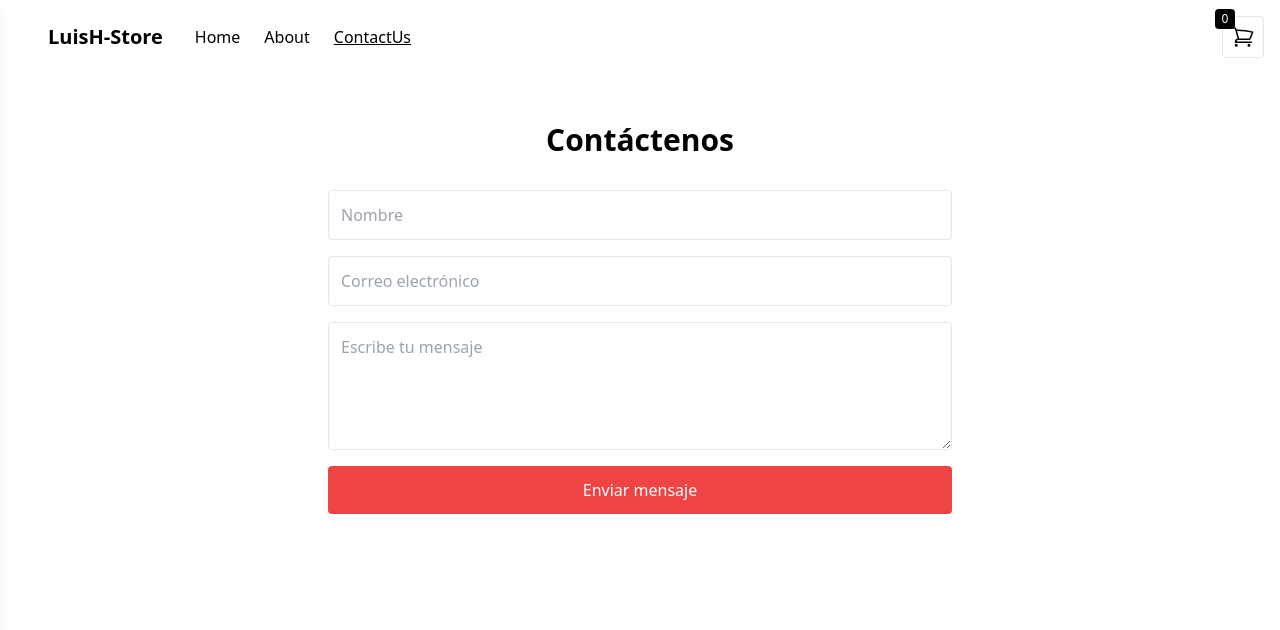
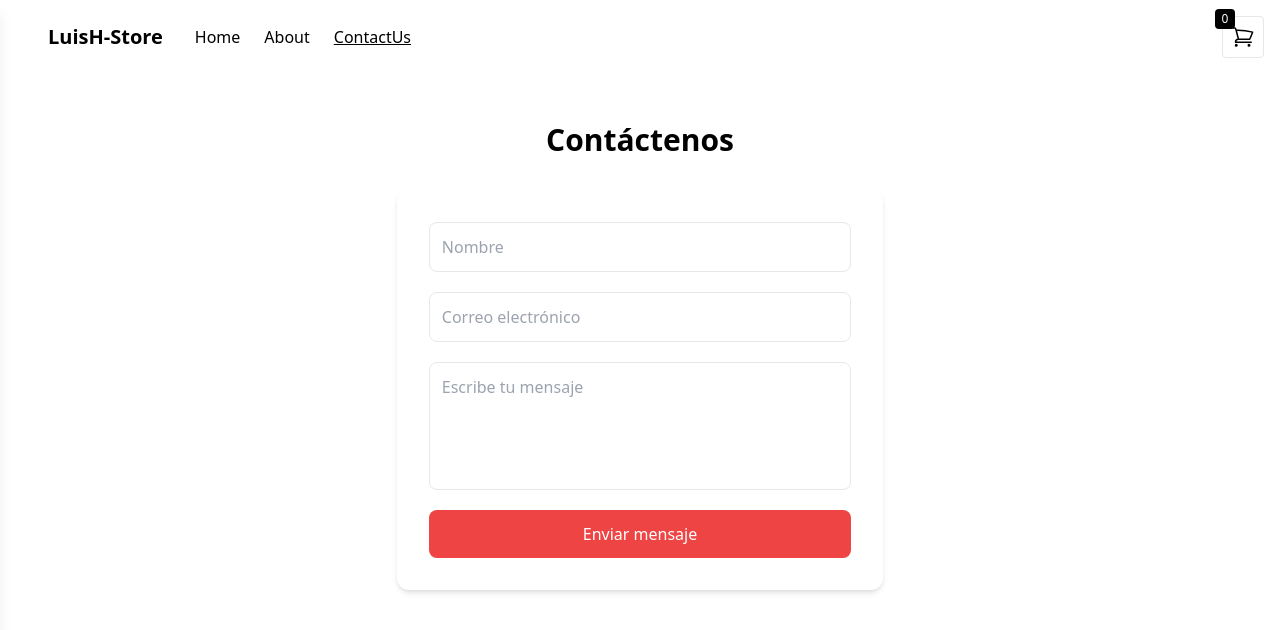
Before and after one commit to ZapataLuisH/luish_store, an Angular app: page /contacto in a window 1280 px wide. Shown: the top 630 px of the page. Built offline with nearby package versions, Linux system fonts and the light colour scheme.

Commit message:
Form contact us fixed

```diff
--- a/src/app/domains/info/pages/contact/contact.component.html
+++ b/src/app/domains/info/pages/contact/contact.component.html
@@ -1,12 +1,17 @@
-<section class="max-w-2xl mx-auto py-12 px-6">
+<section class="w-full flex justify-center py-12 px-4 sm:px-6 lg:px-8">
+  <div class="w-full sm:w-4/5 md:w-2/3 lg:w-1/2 xl:w-2/5">
+
     <h1 class="text-3xl font-bold mb-8 text-center">
       Contáctenos
     </h1>
 
     <form
-    name="contact" netlify class="flex flex-col gap-4"
+      name="contact"
+      method="POST"
+      data-netlify="true"
+      action="/gracias"
+      class="flex flex-col gap-5 bg-white p-6 sm:p-8 rounded-xl shadow-md"
     >
-    <!-- Campo oculto requerido por Netlify -->
       <input type="hidden" name="form-name" value="contact" />
 
       <input
@@ -14,7 +19,7 @@
         name="name"
         placeholder="Nombre"
         required
-      class="border p-3 rounded"
+        class="border p-3 rounded-lg w-full focus:outline-none focus:ring-2 focus:ring-red-400"
       />
 
       <input
@@ -22,21 +27,23 @@
         name="email"
         placeholder="Correo electrónico"
         required
-      class="border p-3 rounded"
+        class="border p-3 rounded-lg w-full focus:outline-none focus:ring-2 focus:ring-red-400"
       />
 
       <textarea
         name="message"
         placeholder="Escribe tu mensaje"
         required
-      class="border p-3 rounded h-32"
+        class="border p-3 rounded-lg h-32 w-full resize-none focus:outline-none focus:ring-2 focus:ring-red-400"
       ></textarea>
 
       <button
         type="submit"
-      class="bg-red-500 text-white py-3 rounded hover:bg-red-600 transition"
+        class="bg-red-500 text-white py-3 rounded-lg hover:bg-red-600 transition font-medium"
       >
         Enviar mensaje
       </button>
     </form>
+
+  </div>
 </section>
--- a/src/index.html
+++ b/src/index.html
@@ -8,11 +8,17 @@
   <link rel="icon" type="image/x-icon" href="favicon.ico">
 </head>
 <body>
+
+  <!-- Angular App -->
   <app-root></app-root>
+
+  <!-- Netlify Hidden Form -->
   <form name="contact" netlify netlify-honeypot="bot-field" hidden>
-  <input type="text" name="name" />
-  <input type="email" name="email" />
-  <textarea name="message"></textarea>
-</form>
+    <input type="text" name="name" />
+    <input type="email" name="email" />
+    <textarea name="message"></textarea>
+    <input type="text" name="bot-field" />
+  </form>
+
 </body>
 </html>
```
Lines whose indentation alone changed are shown as unchanged.
